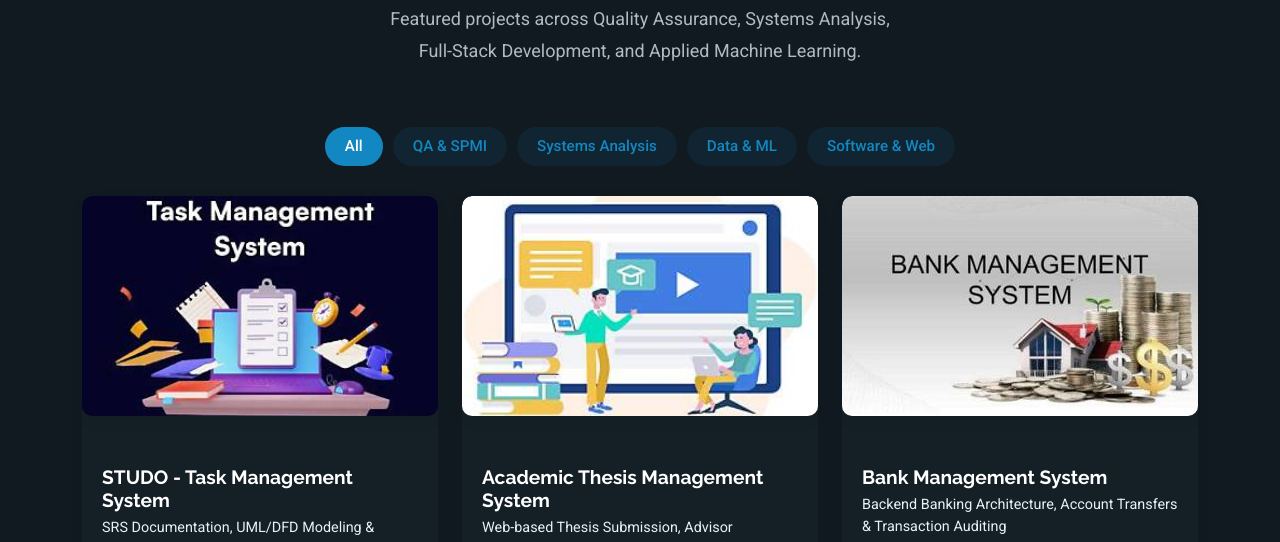
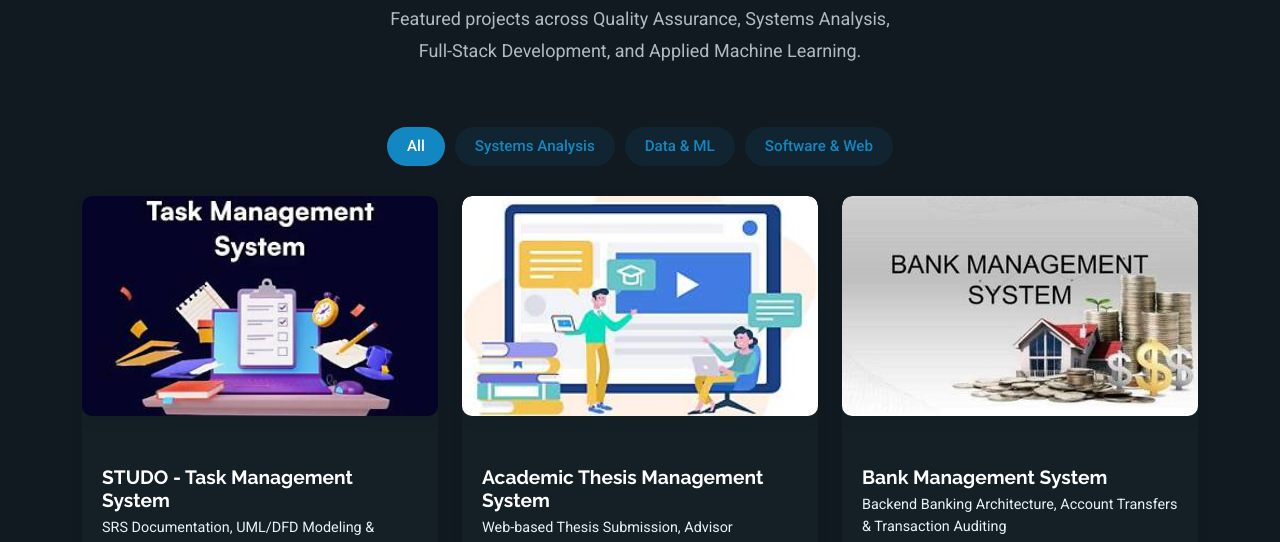
Before and after one commit to jocelynaustinlaurensia/jocelynaustinlaurensia.github.io, a plain HTML site: page portfolio.html in a window 1280 px wide. Shown: the part 232-774 px from the top of the page. Drawn offline with Linux system fonts and the light colour scheme.

Commit message:
Update portfolio.html

```diff
--- a/portfolio.html
+++ b/portfolio.html
@@ -58,7 +58,6 @@
         <div class="isotope-layout" data-default-filter="*" data-layout="fitRows" data-sort="original-order">
           <ul class="portfolio-filters isotope-filters" data-aos="fade-up" data-aos-delay="200">
             <li data-filter="*" class="filter-active">All</li>
-            <li data-filter=".filter-qa">QA & SPMI</li>
             <li data-filter=".filter-systems">Systems Analysis</li>
             <li data-filter=".filter-data">Data & ML</li>
             <li data-filter=".filter-dev">Software & Web</li>
```
